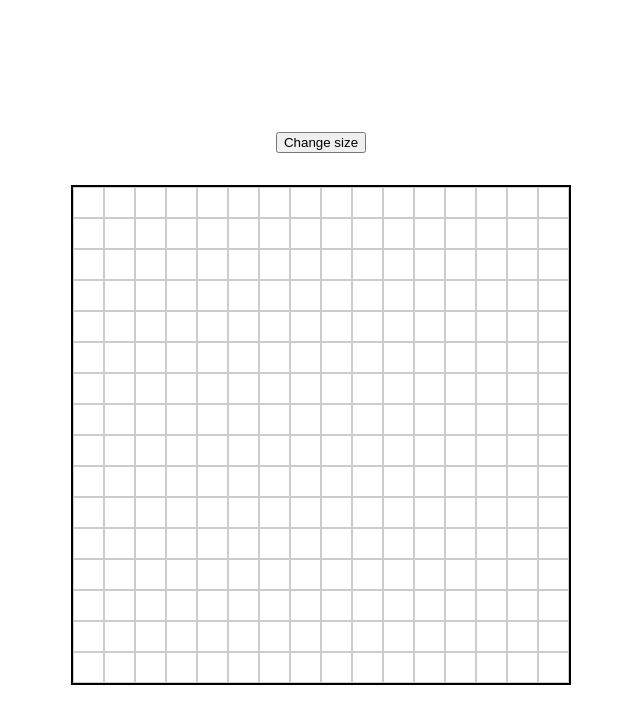
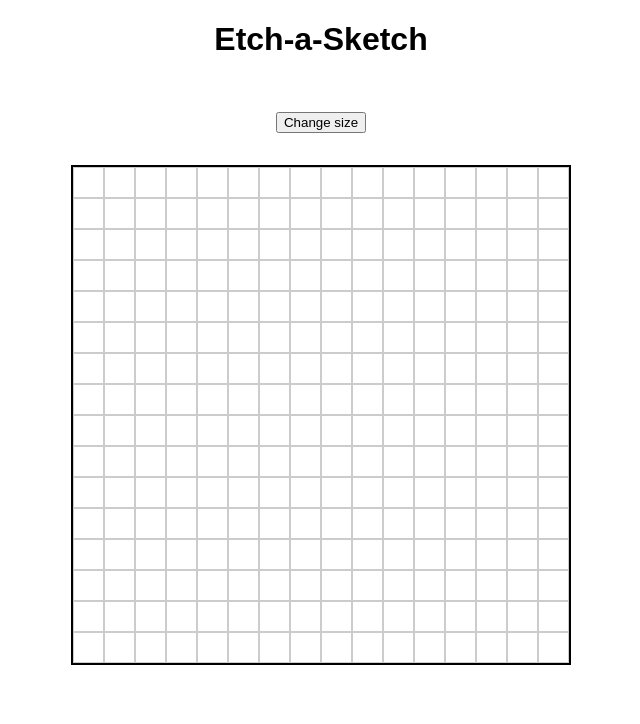
Before and after one commit to rndall/etch-a-sketch, a plain HTML site: page index.html in a window 1280 px wide. Shown: the whole page, without its empty margins (319-959 px from the left). Drawn offline with Linux system fonts and the light colour scheme.

Commit message:
Add h1 and update styles

```diff
--- a/index.html
+++ b/index.html
@@ -10,6 +10,7 @@
 </head>
 
 <body>
+  <h1>Etch-a-Sketch</h1>
   <button>Change size</button>
   <div id="container"></div>
 </body>
--- a/style.css
+++ b/style.css
@@ -15,12 +15,7 @@ body {
   display: flex;
   flex-direction: column;
   align-items: center;
-  justify-content: center;
   gap: 32px;
-}
-
-button {
-  margin-top: 16px;
 }
 
 #container {
```
